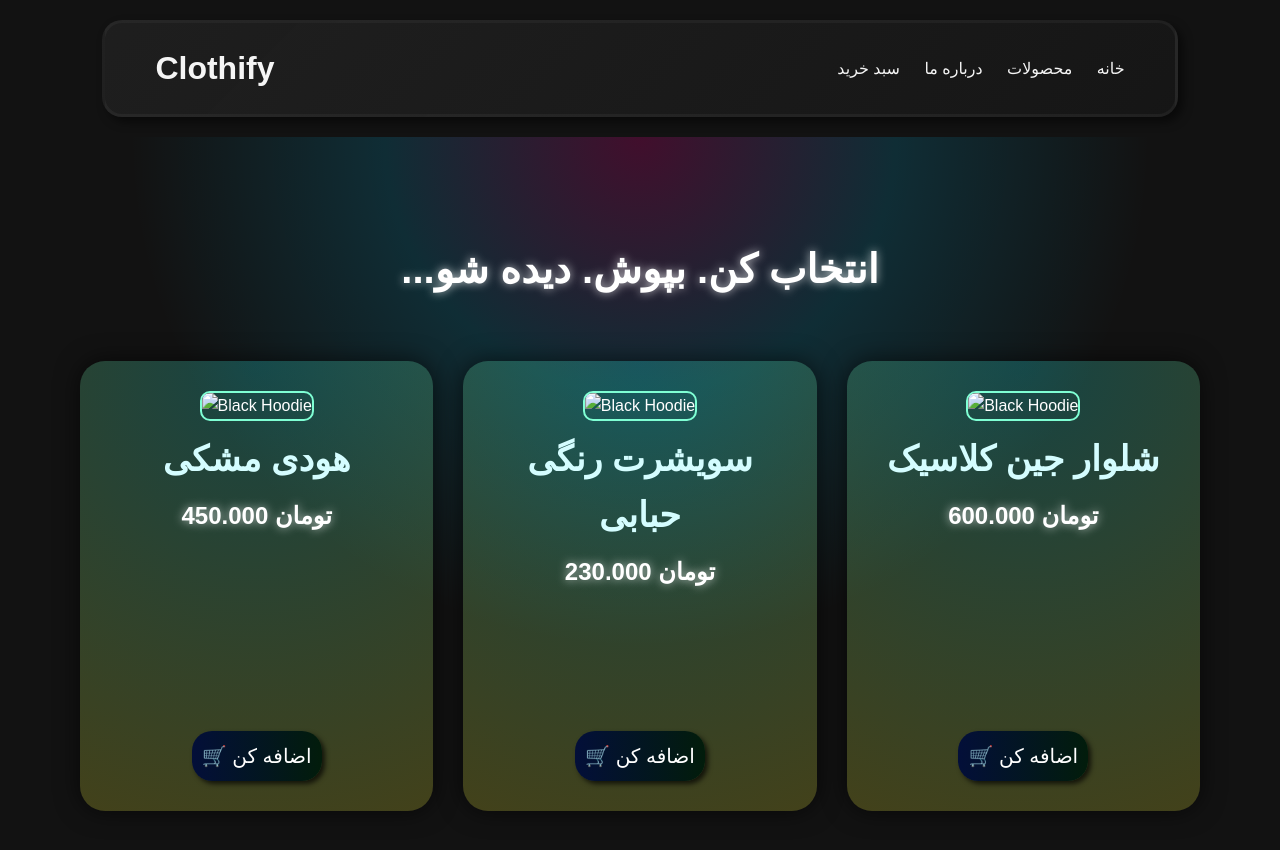
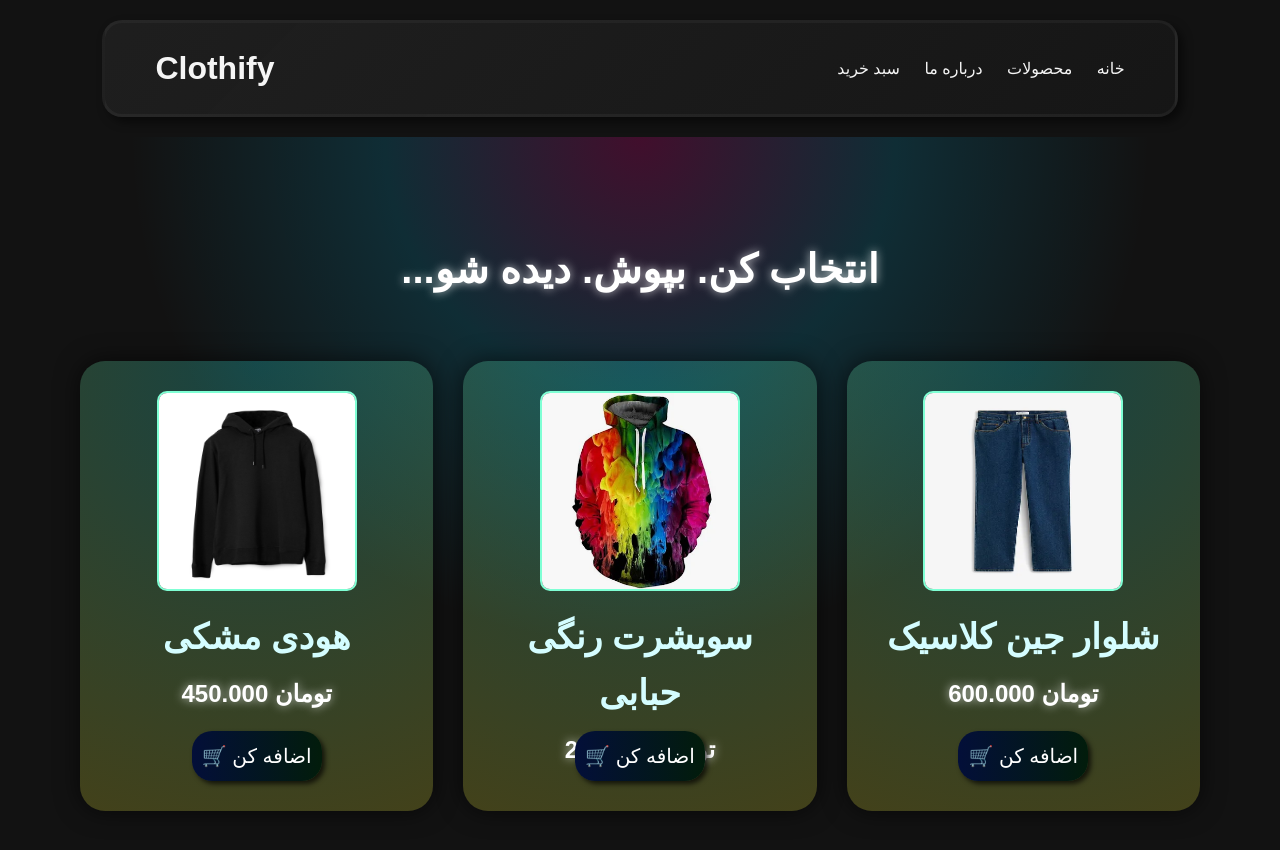
Before and after one commit to m9112-d/web.github.io, a plain HTML site: page product.html in a window 1280 px wide. Drawn offline with Linux system fonts and the light colour scheme.

Commit message:
Update product.html

```diff
--- a/product.html
+++ b/product.html
@@ -24,19 +24,19 @@
         <section class="products_p">
 
             <div class="card_p">
-                <img src="photos/black_hoodie.webp" alt="Black Hoodie">
+                <img src="black_hoodie.webp" alt="Black Hoodie">
                 <h3>هودی مشکی</h3>
                 <p>450.000 تومان</p>
                 <button class="bubble-btn">🛒 اضافه کن</button>
             </div>
             <div class="card_p">
-                <img src="photos/rainbow_sweater.webp" alt="Black Hoodie">
+                <img src="rainbow_sweater.webp" alt="Black Hoodie">
                 <h3>سویشرت رنگی حبابی</h3>
                 <p>230.000 تومان</p>
                 <button class="bubble-btn">🛒 اضافه کن</button>
             </div>
             <div class="card_p">
-                <img src="photos/jeans.webp" alt="Black Hoodie">
+                <img src="jeans.webp" alt="Black Hoodie">
                 <h3>شلوار جین کلاسیک</h3>
                 <p>600.000 تومان</p>
                 <button class="bubble-btn">🛒 اضافه کن</button>
```
